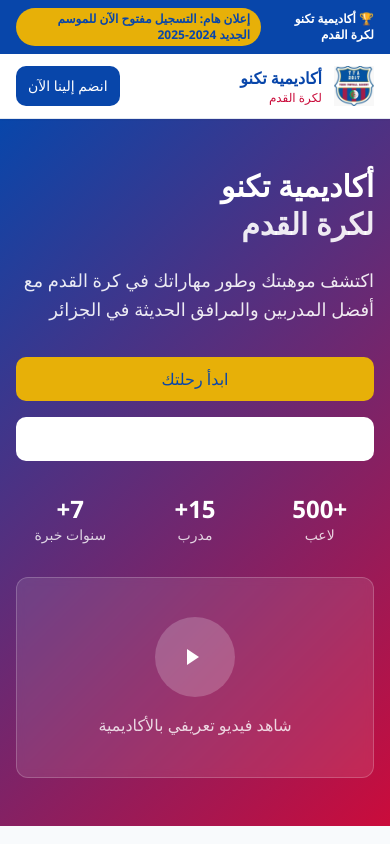
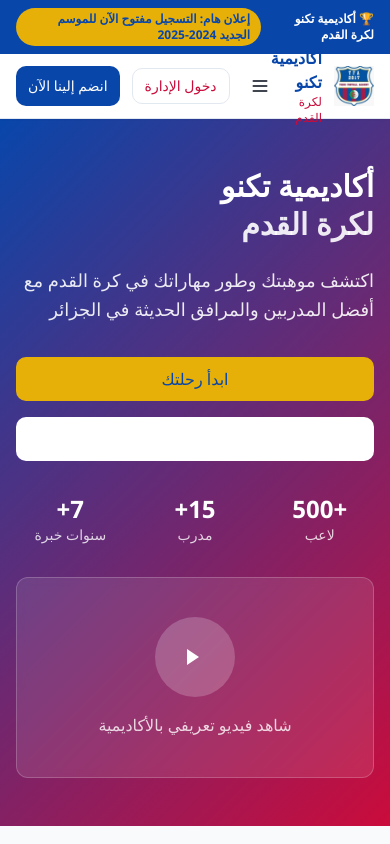
Before and after one commit to cvUPTZ/tecnosync-portal, a React (Vite) app: page / in a window 390 px wide. Shown: the top 844 px of the page. Built offline with nearby package versions, Linux system fonts and the light colour scheme; what @react-pdf/renderer would draw is missing.

Commit message:
Fix: Admin login not visible on mobile
The AI will make the "Admin Login" accessible on mobile devices by ensuring its visibility and proper layout. This will involve inspecting and modifying relevant components, likely within the routing or layout structure, to accommodate smaller screen sizes.

```diff
--- a/src/pages/Index.tsx
+++ b/src/pages/Index.tsx
@@ -2,9 +2,12 @@ import { Link } from "react-router-dom";
 import { Button } from "@/components/ui/button";
 import { Badge } from "@/components/ui/badge";
 import { Card, CardContent, CardDescription, CardHeader, CardTitle } from "@/components/ui/card";
-import { Phone, Mail, MapPin, Star, Award, Users, Calendar, Shield, Target, Zap } from "lucide-react";
+import { Phone, Mail, MapPin, Star, Award, Users, Calendar, Shield, Target, Zap, Menu, X } from "lucide-react";
+import { useState } from "react";
 
 const Index = () => {
+  const [mobileMenuOpen, setMobileMenuOpen] = useState(false);
+
   return (
     <div className="min-h-screen bg-background" dir="rtl">
       {/* Header */}
@@ -62,6 +65,21 @@ const Index = () => {
             </div>
 
             <div className="flex items-center gap-3">
+              {/* Mobile Menu Button */}
+              <button
+                className="lg:hidden p-2 rounded-md hover:bg-gray-100"
+                onClick={() => setMobileMenuOpen(!mobileMenuOpen)}
+              >
+                {mobileMenuOpen ? <X className="w-5 h-5" /> : <Menu className="w-5 h-5" />}
+              </button>
+
+              {/* Admin Login for Mobile */}
+              <Link to="/login" className="lg:hidden">
+                <Button variant="outline" size="sm" className="text-tfa-red border-tfa-red hover:bg-tfa-red hover:text-white">
+                  دخول الإدارة
+                </Button>
+              </Link>
+
               <Link to="/registration">
                 <Button className="gradient-hero bg-tfa-blue hover:bg-tfa-red transition-colors text-sm lg:text-base px-3 lg:px-4">
                   انضم إلينا الآن
@@ -69,6 +87,19 @@ const Index = () => {
               </Link>
             </div>
           </div>
+
+          {/* Mobile Menu */}
+          {mobileMenuOpen && (
+            <div className="lg:hidden bg-white border-t border-gray-200 py-4 space-y-3">
+              <a href="#home" className="block px-4 py-2 hover:bg-gray-100 rounded-md">الرئيسية</a>
+              <a href="#about" className="block px-4 py-2 hover:bg-gray-100 rounded-md">من نحن</a>
+              <a href="#programs" className="block px-4 py-2 hover:bg-gray-100 rounded-md">البرامج التدريبية</a>
+              <a href="#coaches" className="block px-4 py-2 hover:bg-gray-100 rounded-md">المدربون</a>
+              <a href="#facilities" className="block px-4 py-2 hover:bg-gray-100 rounded-md">المرافق</a>
+              <a href="#events" className="block px-4 py-2 hover:bg-gray-100 rounded-md">الفعاليات</a>
+              <a href="#contact" className="block px-4 py-2 hover:bg-gray-100 rounded-md">اتصل بنا</a>
+            </div>
+          )}
         </div>
       </nav>
 
```
